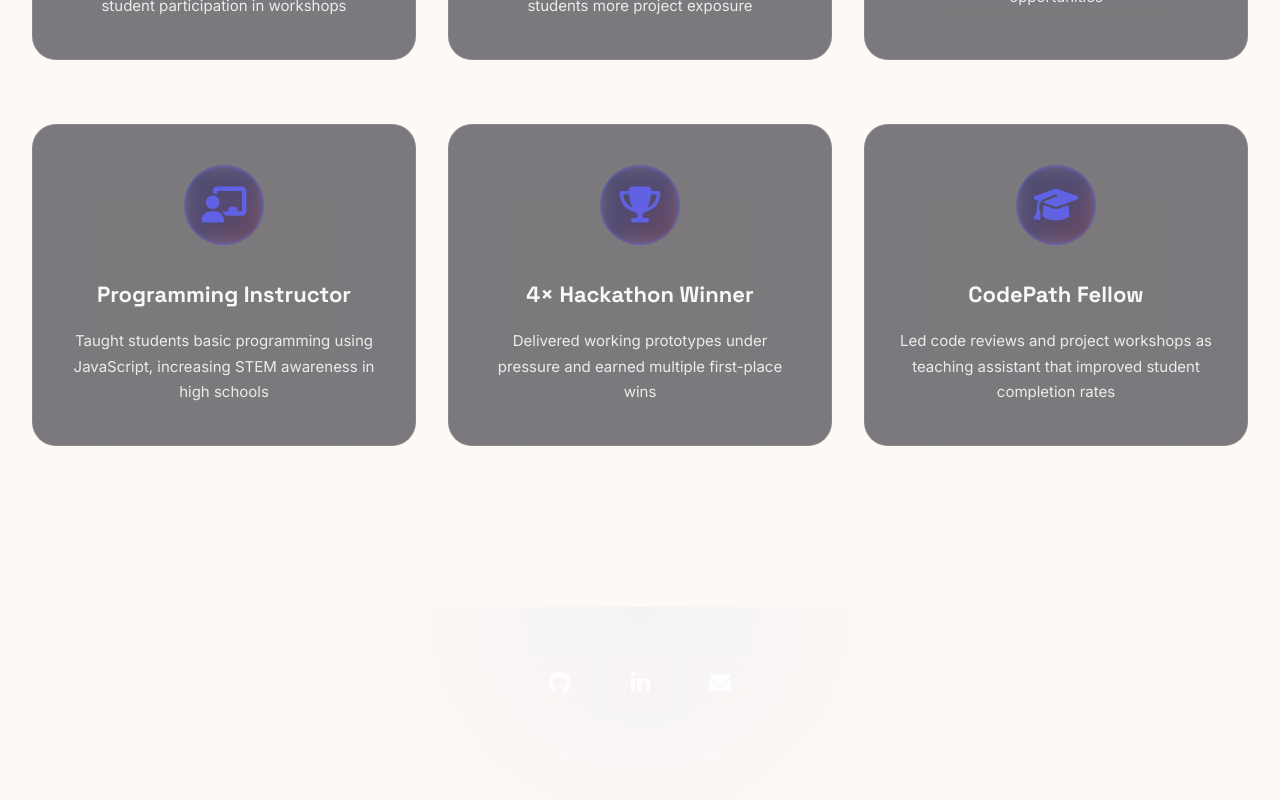
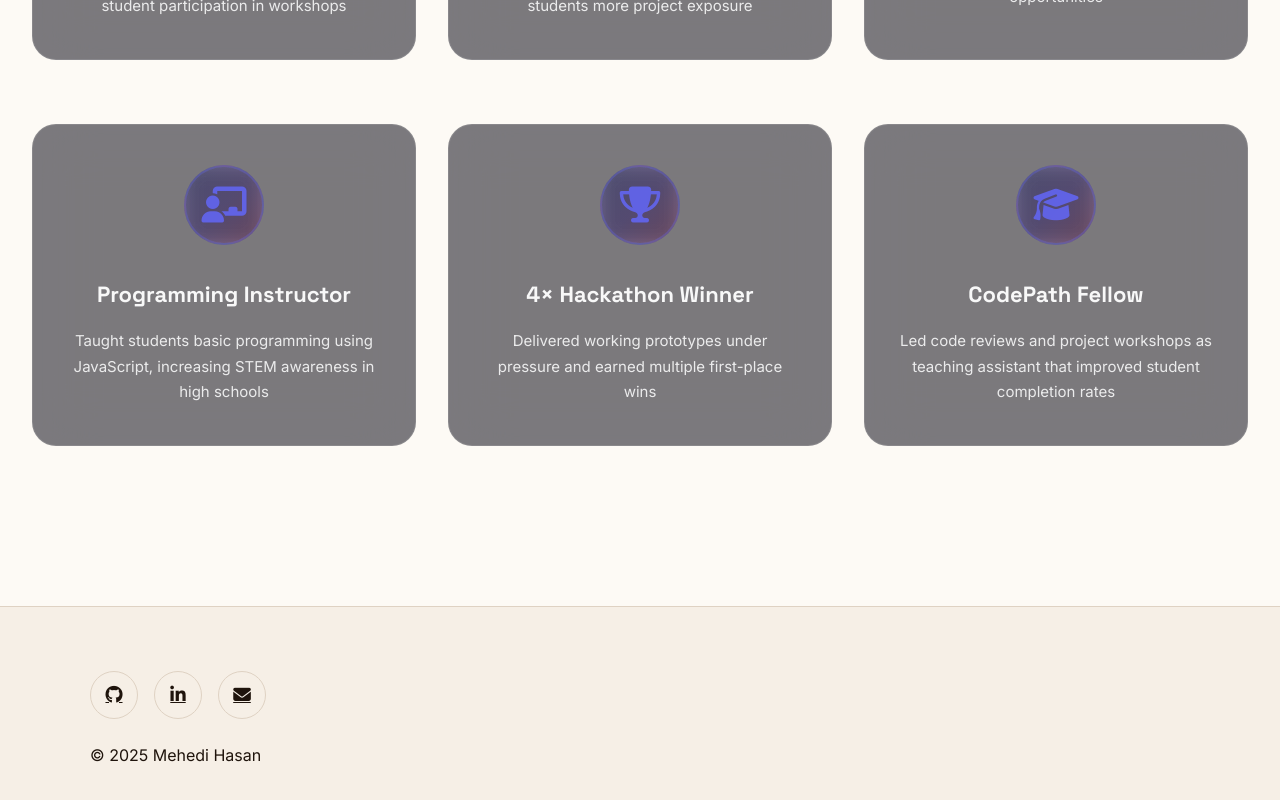
Before and after one commit to techmehedi/techmehedi.github.io, a Next.js app: page / in a window 1280 px wide. Shown: the part 8012-8812 px from the top of the page. Built offline with nearby package versions, Linux system fonts and the light colour scheme.

Commit message:
Update Footer styles

```diff
--- a/components/Footer.module.css
+++ b/components/Footer.module.css
@@ -1,108 +1,74 @@
 .footer {
-  padding: 3rem 0;
-  background: transparent;
-  border-top: 1px solid rgba(255, 255, 255, 0.05);
-  text-align: center;
-  position: relative;
-  z-index: 1;
-  overflow: hidden;
-}
-
-.footer::before {
-  content: '';
-  position: absolute;
-  inset: 0;
-  background: radial-gradient(circle at 50% 0%, rgba(99, 102, 241, 0.05) 0%, transparent 50%);
-  pointer-events: none;
+  background: var(--sand-100);
+  padding: 4rem 1.5rem;
+  border-top: 1px solid var(--border-soft);
 }
 
 .container {
-  width: 100%;
-  max-width: 1400px;
+  max-width: 1100px;
   margin: 0 auto;
-  padding: 0 2rem;
-  position: relative;
-  z-index: 1;
 }
 
 .content {
   display: flex;
   flex-direction: column;
+  gap: 1.5rem;
+}
+
+.headline {
+  font-family: var(--font-heading);
+  font-size: clamp(1.8rem, 3vw, 2.4rem);
+  color: var(--ink-900);
+}
+
+.actions {
+  display: flex;
+  flex-wrap: wrap;
+  gap: 1.5rem;
   align-items: center;
-  gap: 2rem;
+  justify-content: space-between;
+}
+
+.actions button {
+  background: var(--accent-terracotta);
+  border: none;
+  color: #fff;
+  padding: 0.9rem 1.8rem;
+  border-radius: 999px;
+  font-weight: 600;
+  cursor: pointer;
+  box-shadow: 0 15px 30px rgba(195, 86, 44, 0.25);
 }
 
 .socialList {
   display: flex;
-  justify-content: center;
-  gap: 1.5rem;
-  align-items: center;
+  gap: 1rem;
 }
 
-.socialLink {
-  width: 56px;
-  height: 56px;
-  display: flex;
+.socialList a {
+  width: 48px;
+  height: 48px;
+  border-radius: 50%;
+  border: 1px solid var(--border-soft);
+  display: inline-flex;
   align-items: center;
   justify-content: center;
-  background: rgba(255, 255, 255, 0.05);
-  backdrop-filter: blur(20px) saturate(180%);
-  border: 1px solid rgba(255, 255, 255, 0.1);
-  border-radius: 16px;
-  color: rgba(255, 255, 255, 0.8);
-  font-size: 22px;
-  text-decoration: none;
-  transition: all 300ms;
-  cursor: pointer;
-  position: relative;
-  overflow: hidden;
+  color: var(--ink-900);
+  font-size: 1.1rem;
 }
 
-.socialLink::before {
-  content: '';
-  position: absolute;
-  inset: 0;
-  background: linear-gradient(135deg, #6366f1 0%, #8b5cf6 50%, #ec4899 100%);
-  opacity: 0;
-  transition: opacity 300ms;
+.caption {
+  color: var(--ink-500);
+  font-size: 0.9rem;
 }
 
-.socialLink:hover::before {
-  opacity: 0.2;
-}
-
-.socialLink:hover {
-  border-color: rgba(99, 102, 241, 0.5);
-  color: #ffffff;
-  box-shadow:
-    0 8px 32px rgba(0, 0, 0, 0.3),
-    0 0 40px rgba(99, 102, 241, 0.3);
-}
-
-.socialLink i {
-  position: relative;
-  z-index: 1;
-}
-
-.copyright {
-  color: rgba(255, 255, 255, 0.5);
-  font-size: 14px;
-  font-weight: 400;
-  letter-spacing: 0.5px;
-}
-
-@media (max-width: 768px) {
-  .footer {
-    padding: 2.5rem 0;
+@media (max-width: 640px) {
+  .actions {
+    flex-direction: column;
+    align-items: flex-start;
   }
 
-  .socialLink {
-    width: 52px;
-    height: 52px;
-    font-size: 20px;
-  }
-
-  .copyright {
-    font-size: 13px;
+  .socialList {
+    width: 100%;
   }
 }
```
